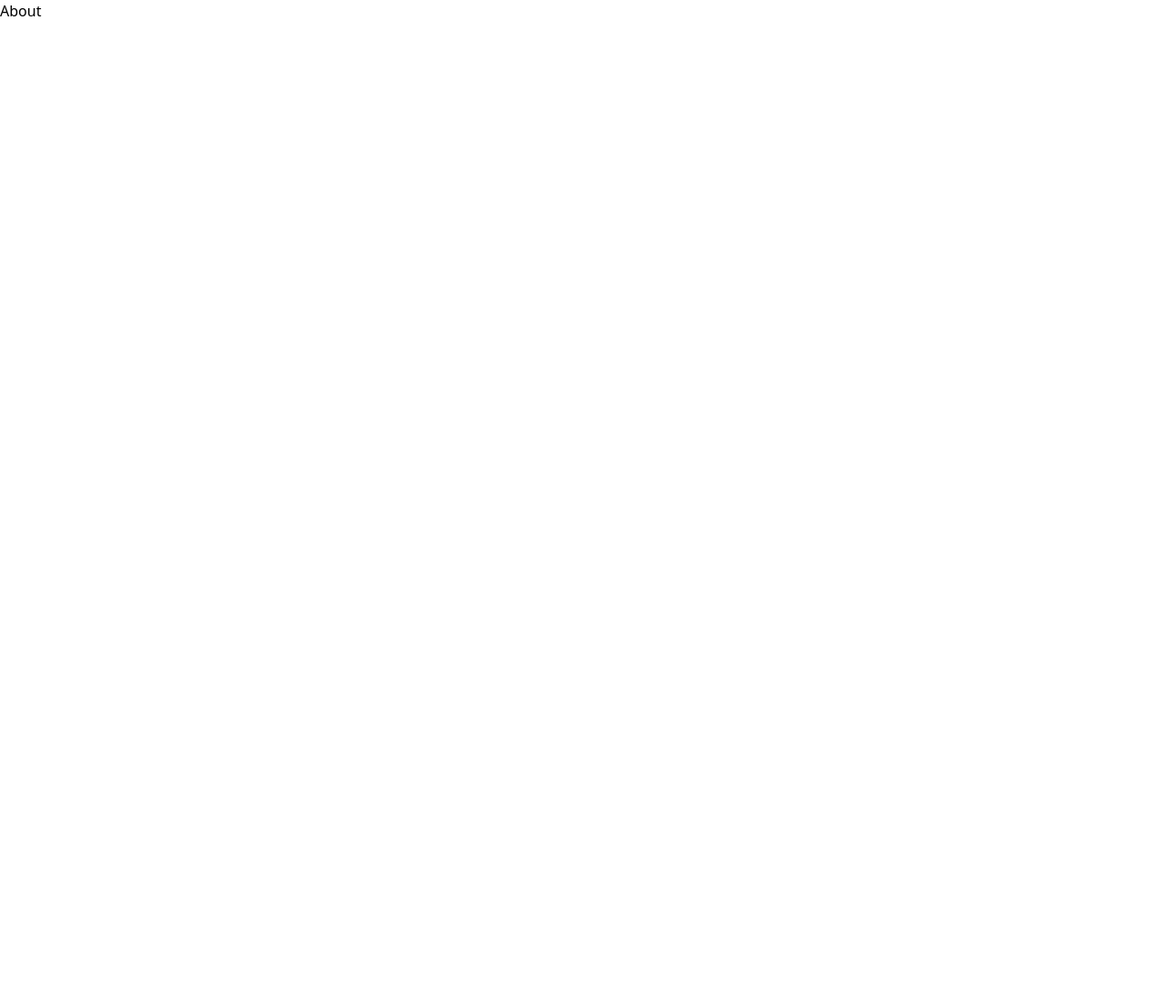
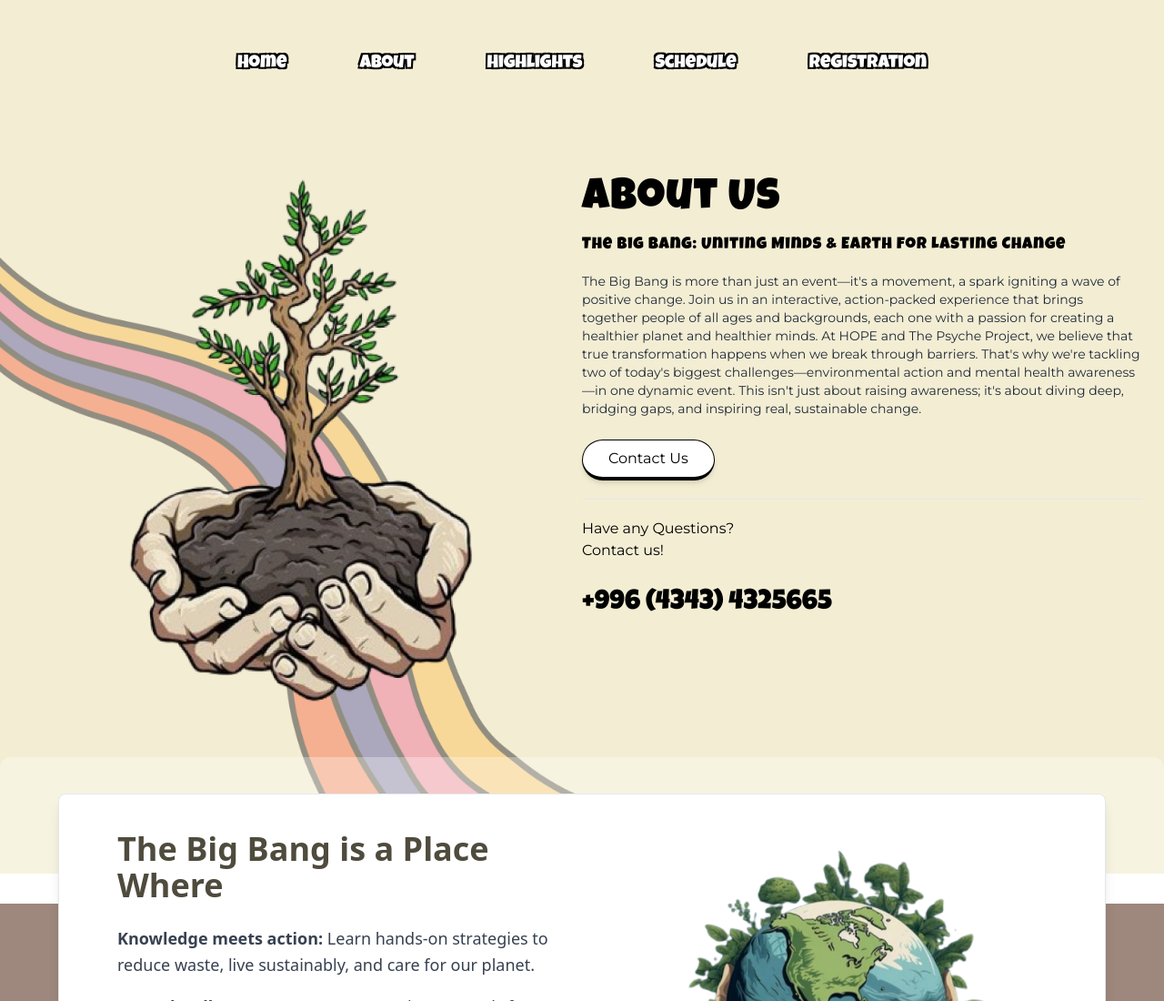
Before and after one commit to oneteck57/BigBang, a React (Vite) app: page /about in a window 1280 px wide. Shown: the top 1100 px of the page at 91% size. Before the commit the page ends 800 px from the top, so only its background shows below. Built offline with nearby package versions, Linux system fonts and the light colour scheme.

Commit message:
feat: add about page

```diff
--- a/src/pages/About.jsx
+++ b/src/pages/About.jsx
@@ -1,5 +1,21 @@
+import AboutInfo from "../components/About/AboutInfo";
+import Header from "../components/Global/Header";
+import EarthCard from "../components/About/EarthCard";
+import Perks from "../components/About/Perks";
+import Faq from "../components/About/Faq";
+
 const About = () => {
-  return <div>About</div>;
+  return (
+    <>
+      <Header />
+      <div className="relative">
+        <AboutInfo />
+        <EarthCard />
+        <Perks />
+        <Faq />
+      </div>
+    </>
+  );
 };
 
 export default About;
```
